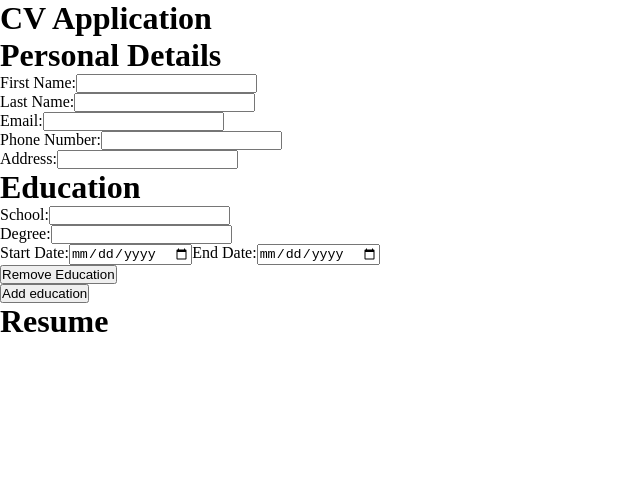
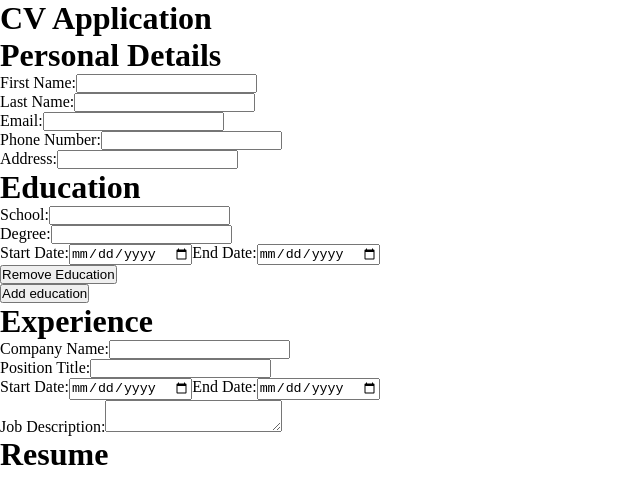
Before and after one commit to KimMillena/cv-application, a React (Vite) app: page / in a window 1280 px wide. Shown: the top 504 px of the page, without its empty margins (0-640 px from the left). Built offline with nearby package versions, Linux system fonts and the light colour scheme.

Commit message:
Add experience section and form

```diff
--- a/src/App.jsx
+++ b/src/App.jsx
@@ -1,6 +1,7 @@
 import { useState } from 'react';
 import PersonalDetailsSection from './components/personal-details/PersonalDetailsSection';
 import EducationSection from './components/education/EducationSection';
+import ExperienceSection from './components/experience/ExperienceSection';
 import ResumeSection from './components/resume-section/ResumeSection';
 import './styles/App.css';
 
@@ -84,6 +85,7 @@ function App() {
           onRemove={() => handleRemoveEducation(education.id)}
         />
       ))}
+      <ExperienceSection />
       <ResumeSection
         personalDetails={personalDetails}
         educationList={educationList}
--- a/src/components/education/EducationForm.jsx
+++ b/src/components/education/EducationForm.jsx
@@ -24,20 +24,20 @@ function EducationForm({ educationDetails, onChange, onRemove }) {
                 />
             </div>
             <div>
-                <label htmlFor="start-date">Start Date:</label>
+                <label htmlFor="education-start-date">Start Date:</label>
                 <input
                     type="date"
-                    id="start-date"
-                    name="startDate"
+                    id="education-start-date"
+                    name="educationStartDate"
                     value={educationDetails.startDate}
                     onChange={onChange}
                 />
 
-                <label htmlFor="end-date">End Date:</label>
+                <label htmlFor="education-end-date">End Date:</label>
                 <input
                     type="date"
-                    id="end-date"
-                    name="endDate"
+                    id="education-end-date"
+                    name="educationEndDate"
                     value={educationDetails.endDate}
                     onChange={onChange}
                 />
--- /dev/null
+++ b/src/components/experience/ExperienceForm.jsx
@@ -0,0 +1,45 @@
+function ExperienceForm() {
+    return (
+        <form className="experience-form">
+            <div>
+                <label htmlFor="company-name">Company Name:</label>
+                <input
+                    type="text"
+                    id="company-name"
+                    name="companyName"
+                />
+            </div>
+            <div>
+                <label htmlFor="position-title">Position Title:</label>
+                <input
+                    type="text"
+                    id="experience-position-title"
+                    name="positionTitle"
+                />
+            </div>
+            <div>
+                <label htmlFor="experience-start-date">Start Date:</label>
+                <input
+                    type="date"
+                    id="experience-start-date"
+                    name="experienceStartDate"
+                />
+                <label htmlFor="experience-end-date">End Date:</label>
+                <input
+                    type="date"
+                    id="experience-end-date"
+                    name="experienceEndDate"
+                />
+            </div>
+            <div>
+                <label htmlFor="job-description">Job Description:</label>
+                <textarea
+                    id="job-description"
+                    name="jobDescription"
+                />
+            </div>
+        </form>
+    );
+}
+
+export default ExperienceForm;
--- /dev/null
+++ b/src/components/experience/ExperienceSection.jsx
@@ -0,0 +1,12 @@
+import ExperienceForm from './ExperienceForm';
+
+function ExperienceSection() {
+    return (
+        <div className="experience-section">
+            <h1>Experience</h1>
+            <ExperienceForm />
+        </div>
+    );
+}
+
+export default ExperienceSection;
```
